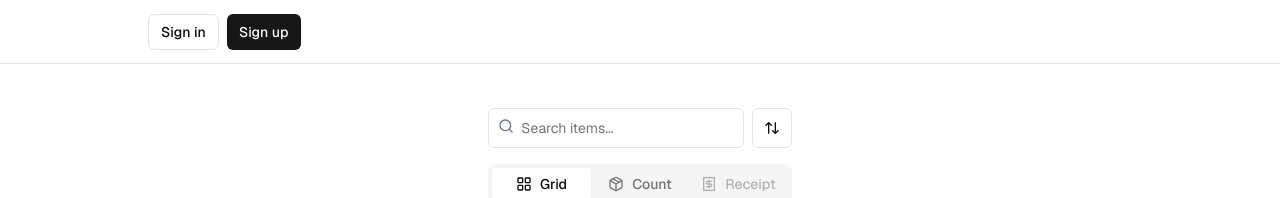
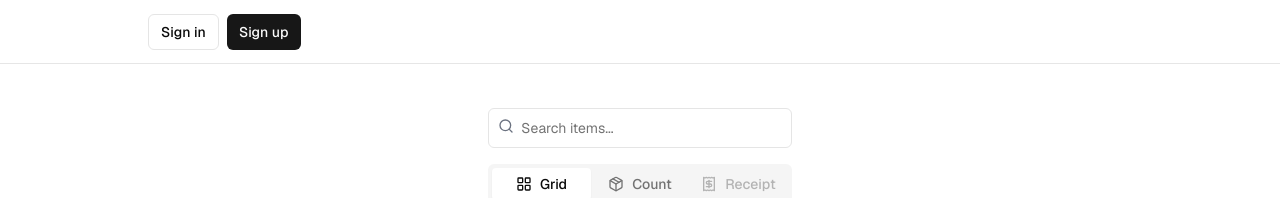
Before and after one commit to jonasgandrup/Exsys, a Next.js app: page /items in a window 1280 px wide. Shown: the top 198 px of the page. Built offline with nearby package versions, Linux system fonts and the light colour scheme; no server answers; the database is empty.

Commit message:
update project metadata and improve item sorting in receipt view

```diff
--- a/app/items/page.tsx
+++ b/app/items/page.tsx
@@ -164,9 +164,9 @@ function InventoryDisplay() {
             onChange={(e) => setSearchQuery(e.target.value)}
           />
         </div>
-        <Button variant="outline" size="icon">
+        {/*<Button variant="outline" size="icon">
           <ArrowUpDown className="h-4 w-4" />
-        </Button>
+        </Button> */}
       </div>
 
       {/* Tabs for different views */}
--- a/app/layout.tsx
+++ b/app/layout.tsx
@@ -14,8 +14,8 @@ const defaultUrl = process.env.VERCEL_URL
 
 export const metadata = {
   metadataBase: new URL(defaultUrl),
-  title: "Next.js and Supabase Starter Kit",
-  description: "The fastest way to build apps with Next.js and Supabase",
+  title: "Katrines kælder ExSys",
+  description: "Vores Exsys projekt",
 };
 
 const geistSans = Geist({
@@ -33,7 +33,7 @@ export default function RootLayout({
       <body className="bg-background text-foreground" suppressHydrationWarning>
         <ThemeProvider
           attribute="class"
-          defaultTheme="system"
+          defaultTheme="light"
           enableSystem
           disableTransitionOnChange
         >
--- a/components/custom/recieptView.tsx
+++ b/components/custom/recieptView.tsx
@@ -60,6 +60,7 @@ export default function ReceiptView({ countedItems }: ReceiptViewProps) {
           );
           return toBuy > 0;
         })
+        .sort((a, b) => (a["default store"] || "").localeCompare(b["default store"] || ""))
         .forEach((item) => {
           const toBuy = Math.max(
             0,
```
Also changed, not shown: 1 other file (tests, documents, lock files or other folders).
